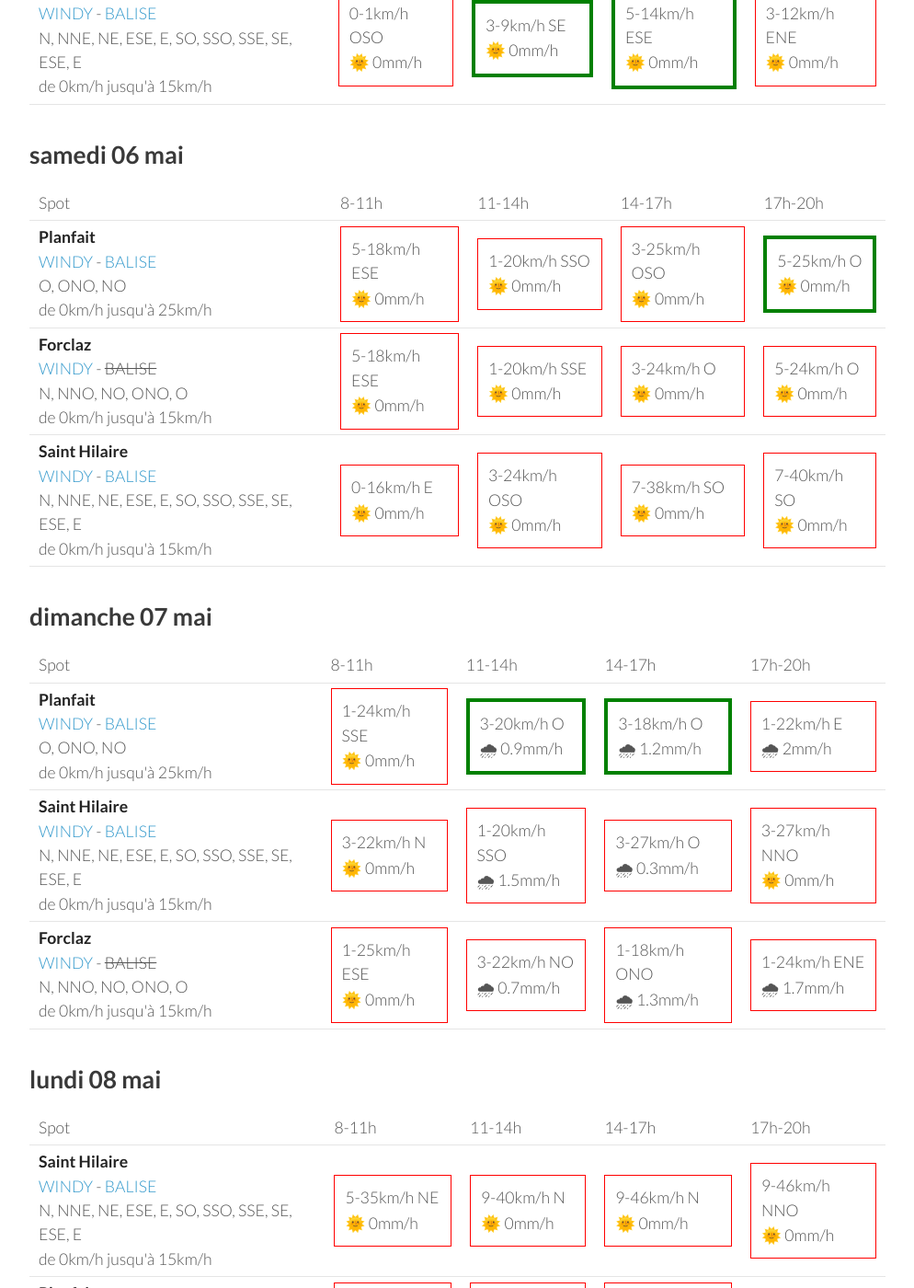
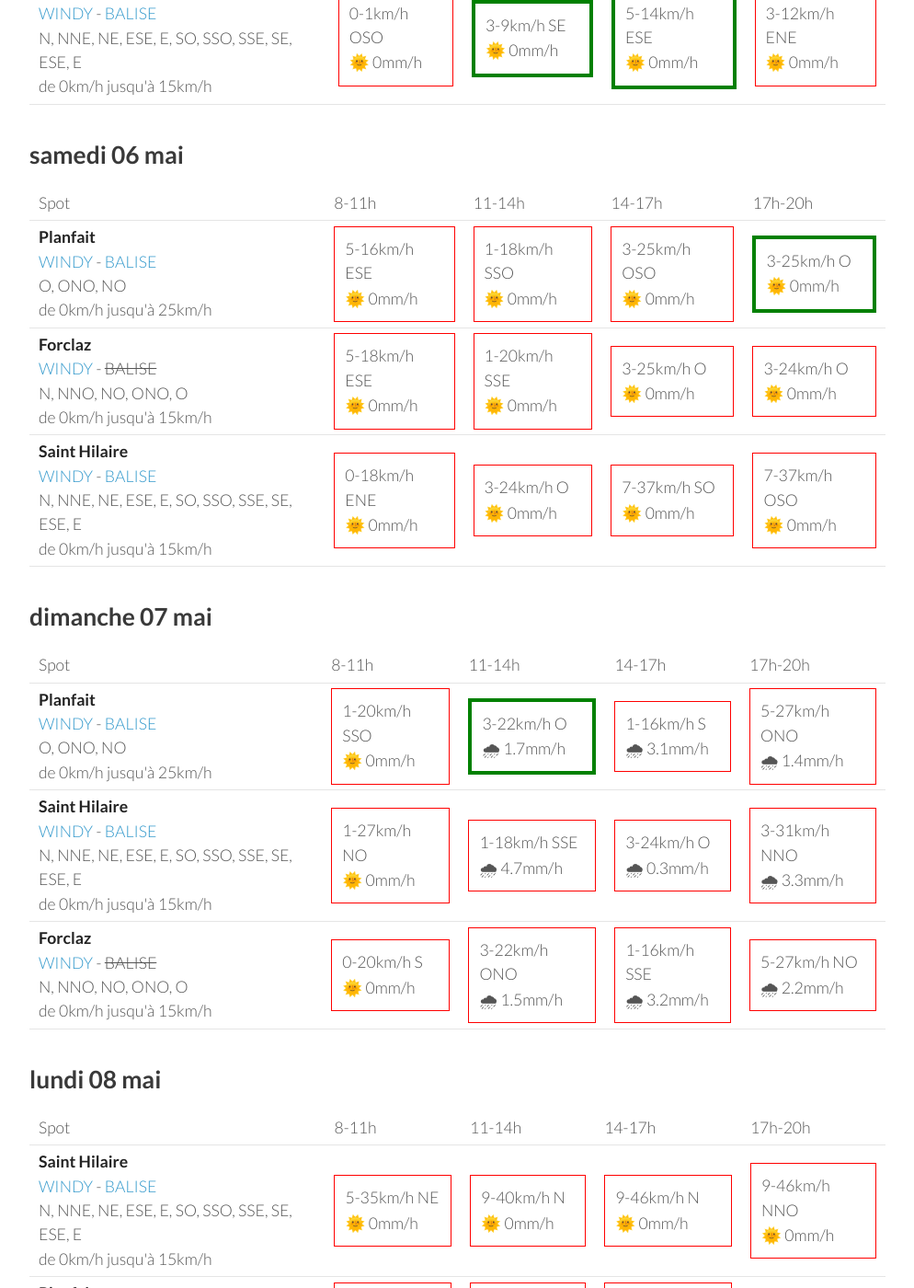
Before and after one commit to parapente-dans-le-nord/parapente-dans-le-nord.github.io, a Jekyll site: the page built from alpes_nord.markdown, in a window 1280 px wide and 1400 px high, scrolled down 1141 px. Shown: the whole window at 92% size, without its empty margins (26-1020 px from the left). Built offline with Jekyll 4.4.1, drawn with Linux system fonts in a browser that asks for light colours; some of the changed text lies outside the part shown.

Commit message:
update index.markdown

```diff
--- a/alpes_nord.markdown
+++ b/alpes_nord.markdown
@@ -113,10 +113,10 @@ page mise à jour le jeudi 04 mai 13:26
 <tr>
         <td><strong>Planfait</strong><br><a href="https://windy.com/45.853/6.223?45.415,6.223,8">WINDY</a> - <span class=""><a href="https://www.openwindmap.org/PP496">BALISE</a> </span><br> <span class="vent-favorable">O, ONO, NO</span><br><span class="force-vent">de 0km/h jusqu'à 25km/h</span> </td>
 
-            <td><div class="not-flyable"><p>5-18km/h ESE</p><p>🌞 0mm/h</p></div></td>
-            <td><div class="not-flyable"><p>1-20km/h SSO</p><p>🌞 0mm/h</p></div></td>
+            <td><div class="not-flyable"><p>5-16km/h ESE</p><p>🌞 0mm/h</p></div></td>
+            <td><div class="not-flyable"><p>1-18km/h SSO</p><p>🌞 0mm/h</p></div></td>
             <td><div class="not-flyable"><p>3-25km/h OSO</p><p>🌞 0mm/h</p></div></td>
-            <td><div class="flyable"><p>5-25km/h O</p><p>🌞 0mm/h</p></div></td>
+            <td><div class="flyable"><p>3-25km/h O</p><p>🌞 0mm/h</p></div></td>
 
 
     </tr>
@@ -125,18 +125,18 @@ page mise à jour le jeudi 04 mai 13:26
 
             <td><div class="not-flyable"><p>5-18km/h ESE</p><p>🌞 0mm/h</p></div></td>
             <td><div class="not-flyable"><p>1-20km/h SSE</p><p>🌞 0mm/h</p></div></td>
+            <td><div class="not-flyable"><p>3-25km/h O</p><p>🌞 0mm/h</p></div></td>
             <td><div class="not-flyable"><p>3-24km/h O</p><p>🌞 0mm/h</p></div></td>
-            <td><div class="not-flyable"><p>5-24km/h O</p><p>🌞 0mm/h</p></div></td>
 
 
     </tr>
 <tr>
         <td><strong>Saint Hilaire</strong><br><a href="https://windy.com/45.307/5.888?45.087,5.889,9,m:eUFagkX">WINDY</a> - <span class=""><a href="http://www.balisemeteo.com/balise.php?idBalise=61">BALISE</a> </span><br> <span class="vent-favorable">N, NNE, NE, ESE, E, SO, SSO, SSE, SE, ESE, E</span><br><span class="force-vent">de 0km/h jusqu'à 15km/h</span> </td>
 
-            <td><div class="not-flyable"><p>0-16km/h E</p><p>🌞 0mm/h</p></div></td>
-            <td><div class="not-flyable"><p>3-24km/h OSO</p><p>🌞 0mm/h</p></div></td>
-            <td><div class="not-flyable"><p>7-38km/h SO</p><p>🌞 0mm/h</p></div></td>
-            <td><div class="not-flyable"><p>7-40km/h SO</p><p>🌞 0mm/h</p></div></td>
+            <td><div class="not-flyable"><p>0-18km/h ENE</p><p>🌞 0mm/h</p></div></td>
+            <td><div class="not-flyable"><p>3-24km/h O</p><p>🌞 0mm/h</p></div></td>
+            <td><div class="not-flyable"><p>7-37km/h SO</p><p>🌞 0mm/h</p></div></td>
+            <td><div class="not-flyable"><p>7-37km/h OSO</p><p>🌞 0mm/h</p></div></td>
 
 
     </tr>
@@ -159,30 +159,30 @@ page mise à jour le jeudi 04 mai 13:26
 <tr>
         <td><strong>Planfait</strong><br><a href="https://windy.com/45.853/6.223?45.415,6.223,8">WINDY</a> - <span class=""><a href="https://www.openwindmap.org/PP496">BALISE</a> </span><br> <span class="vent-favorable">O, ONO, NO</span><br><span class="force-vent">de 0km/h jusqu'à 25km/h</span> </td>
 
-            <td><div class="not-flyable"><p>1-24km/h SSE</p><p>🌞 0mm/h</p></div></td>
-            <td><div class="flyable"><p>3-20km/h O</p><p>🌧 0.9mm/h</p></div></td>
-            <td><div class="flyable"><p>3-18km/h O</p><p>🌧 1.2mm/h</p></div></td>
-            <td><div class="not-flyable"><p>1-22km/h E</p><p>🌧 2mm/h</p></div></td>
+            <td><div class="not-flyable"><p>1-20km/h SSO</p><p>🌞 0mm/h</p></div></td>
+            <td><div class="flyable"><p>3-22km/h O</p><p>🌧 1.7mm/h</p></div></td>
+            <td><div class="not-flyable"><p>1-16km/h S</p><p>🌧 3.1mm/h</p></div></td>
+            <td><div class="not-flyable"><p>5-27km/h ONO</p><p>🌧 1.4mm/h</p></div></td>
 
 
     </tr>
 <tr>
         <td><strong>Saint Hilaire</strong><br><a href="https://windy.com/45.307/5.888?45.087,5.889,9,m:eUFagkX">WINDY</a> - <span class=""><a href="http://www.balisemeteo.com/balise.php?idBalise=61">BALISE</a> </span><br> <span class="vent-favorable">N, NNE, NE, ESE, E, SO, SSO, SSE, SE, ESE, E</span><br><span class="force-vent">de 0km/h jusqu'à 15km/h</span> </td>
 
-            <td><div class="not-flyable"><p>3-22km/h N</p><p>🌞 0mm/h</p></div></td>
-            <td><div class="not-flyable"><p>1-20km/h SSO</p><p>🌧 1.5mm/h</p></div></td>
-            <td><div class="not-flyable"><p>3-27km/h O</p><p>🌧 0.3mm/h</p></div></td>
-            <td><div class="not-flyable"><p>3-27km/h NNO</p><p>🌞 0mm/h</p></div></td>
+            <td><div class="not-flyable"><p>1-27km/h NO</p><p>🌞 0mm/h</p></div></td>
+            <td><div class="not-flyable"><p>1-18km/h SSE</p><p>🌧 4.7mm/h</p></div></td>
+            <td><div class="not-flyable"><p>3-24km/h O</p><p>🌧 0.3mm/h</p></div></td>
+            <td><div class="not-flyable"><p>3-31km/h NNO</p><p>🌧 3.3mm/h</p></div></td>
 
 
     </tr>
 <tr>
         <td><strong>Forclaz</strong><br><a href="https://windy.com/45.814/6.247?45.375,6.246,8,m:eVwaglz">WINDY</a> - <span class="no-balise"> BALISE </span><br> <span class="vent-favorable">N, NNO, NO, ONO, O</span><br><span class="force-vent">de 0km/h jusqu'à 15km/h</span> </td>
 
-            <td><div class="not-flyable"><p>1-25km/h ESE</p><p>🌞 0mm/h</p></div></td>
-            <td><div class="not-flyable"><p>3-22km/h NO</p><p>🌧 0.7mm/h</p></div></td>
-            <td><div class="not-flyable"><p>1-18km/h ONO</p><p>🌧 1.3mm/h</p></div></td>
-            <td><div class="not-flyable"><p>1-24km/h ENE</p><p>🌧 1.7mm/h</p></div></td>
+            <td><div class="not-flyable"><p>0-20km/h S</p><p>🌞 0mm/h</p></div></td>
+            <td><div class="not-flyable"><p>3-22km/h ONO</p><p>🌧 1.5mm/h</p></div></td>
+            <td><div class="not-flyable"><p>1-16km/h SSE</p><p>🌧 3.2mm/h</p></div></td>
+            <td><div class="not-flyable"><p>5-27km/h NO</p><p>🌧 2.2mm/h</p></div></td>
 
 
     </tr>
```
Also changed, not shown: other parts of alpes_nord.markdown (+1 -1 lines).
